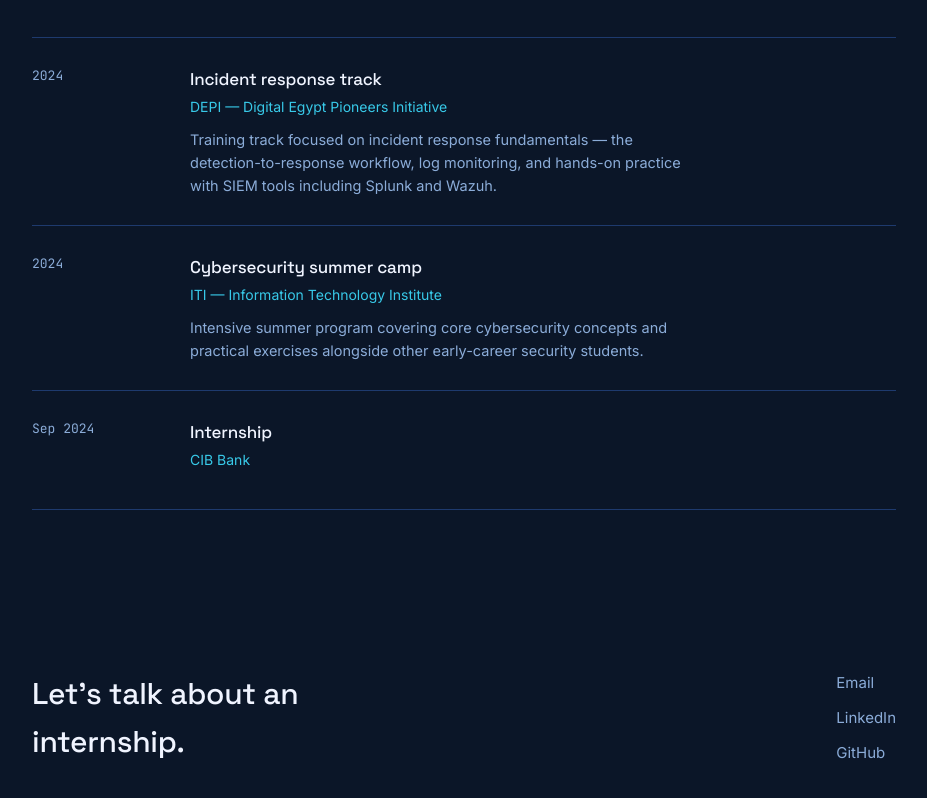
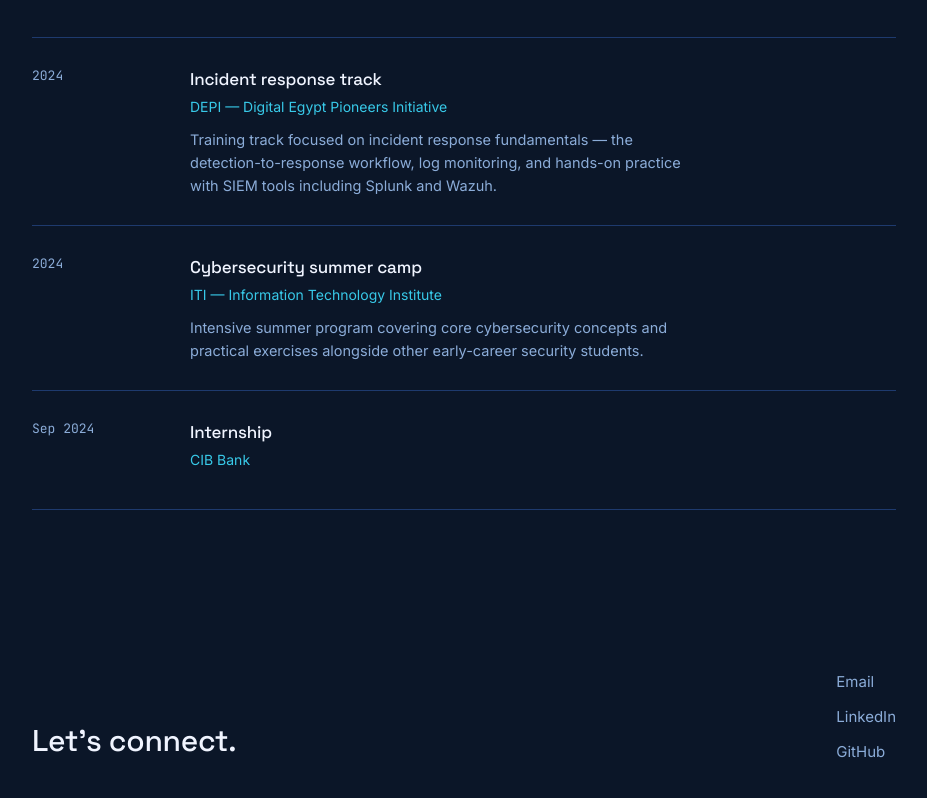
Before and after one commit to mariam643/Portfolio, a plain HTML site: page index.html in a window 1280 px wide. Shown: the part 2382-3180 px from the top of the page, without its empty margins (176-1103 px from the left). Drawn offline with Linux system fonts and the light colour scheme.

Commit message:
Add files via upload

```diff
--- a/index.html
+++ b/index.html
@@ -341,7 +341,7 @@
 
 <footer id="contact">
   <div class="wrap">
-    <h2>Let's talk about an internship.</h2>
+    <h2>Let's connect.</h2>
     <div class="contact-links">
       <a href="mailto:mariamahmad2006355@gmail.com">Email</a>
       <a href="https://www.linkedin.com/in/mariam-ahmad-19b3652b5" target="_blank" rel="noopener">LinkedIn</a>
```
